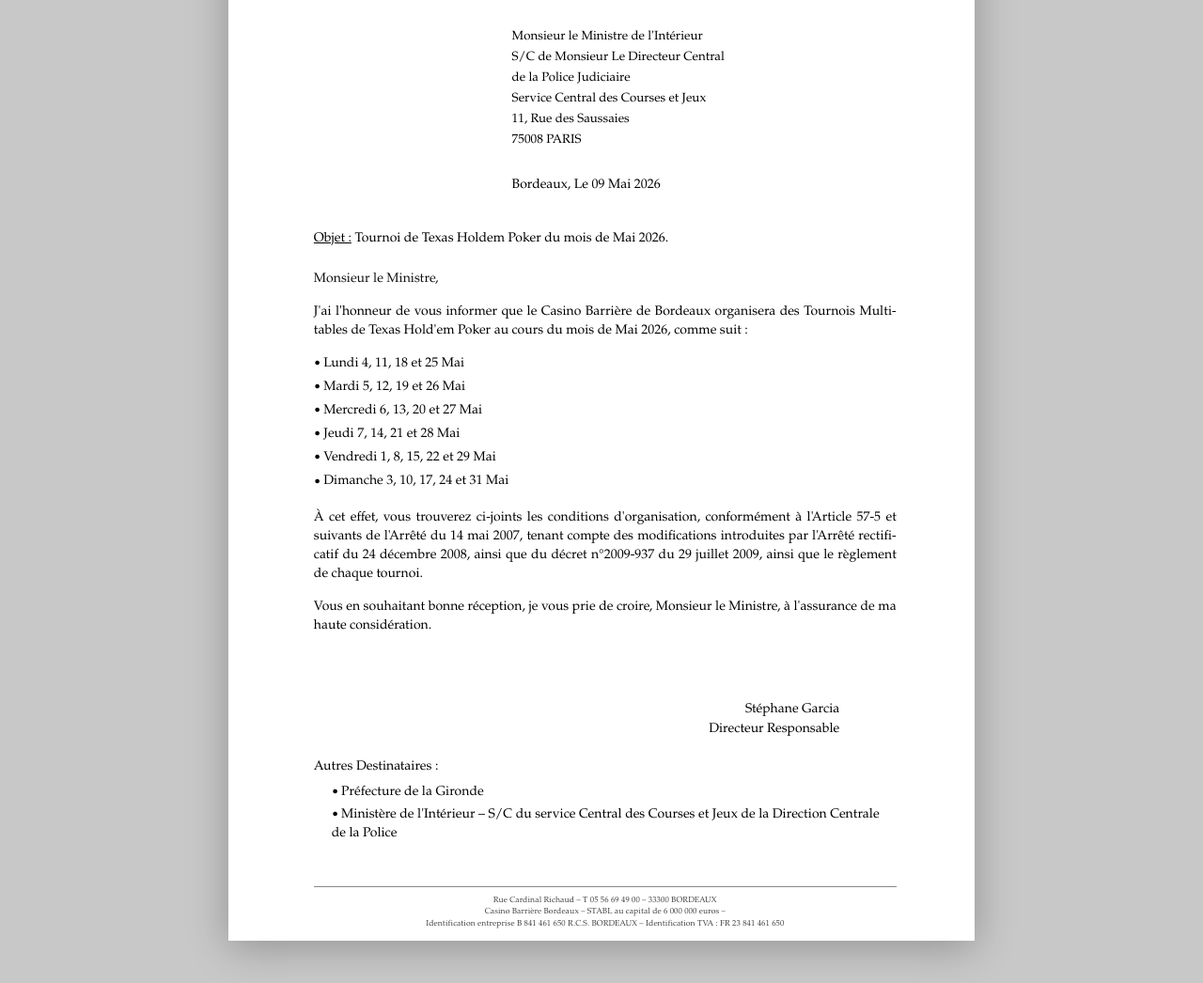
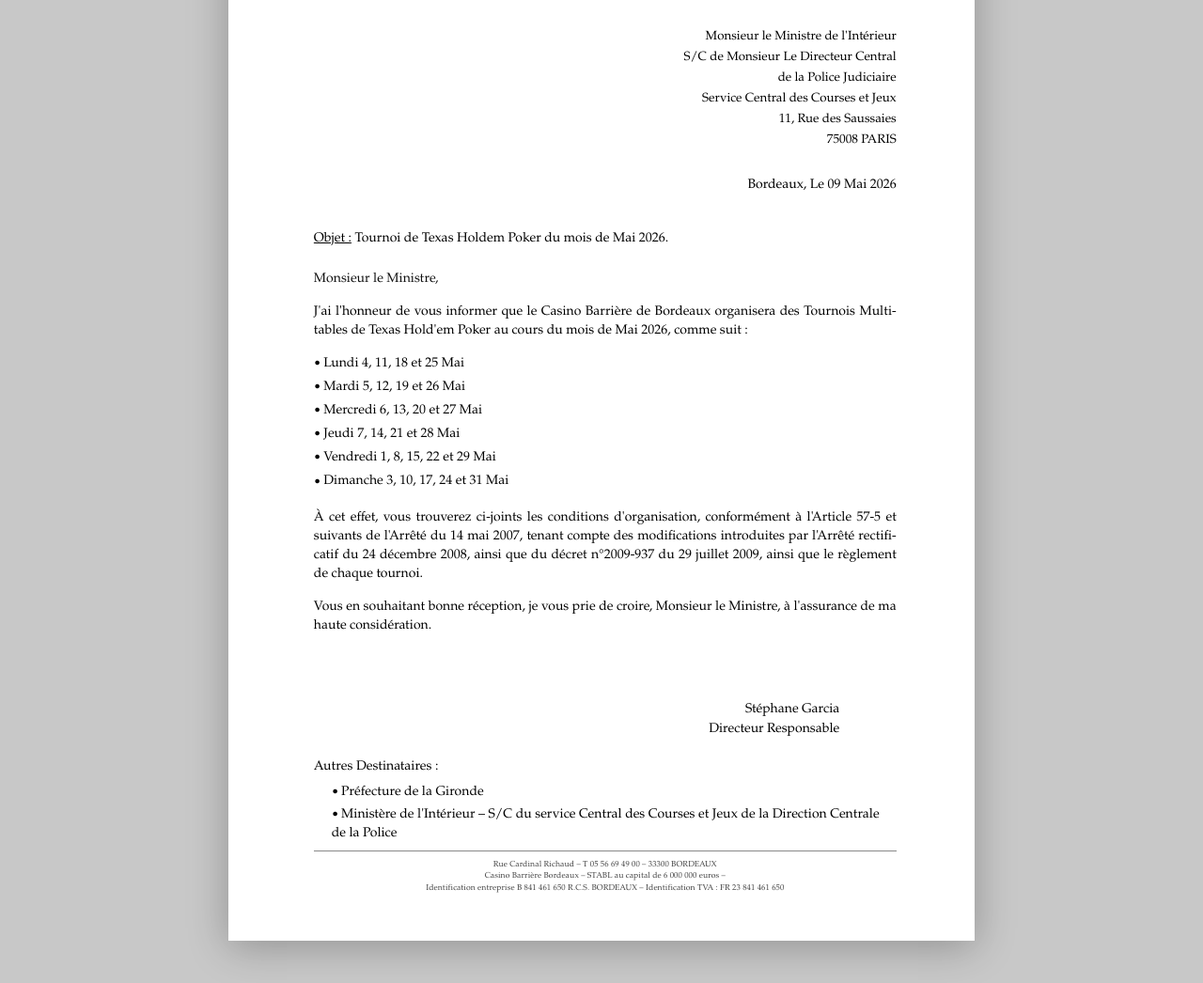
Before and after one commit to Fideliuss/gestion-tournois, a plain HTML site: page courriers.html in a window 1280 px wide. Shown: the part 954-2000 px from the top of the page at 94% size. Drawn offline with nearby package versions, Linux system fonts and the light colour scheme.

Commit message:
fix(courriers): destinataire collé à droite, footer remonté (padding-bottom + spacer 4mm)

```diff
--- a/courriers.css
+++ b/courriers.css
@@ -57,7 +57,7 @@
   color: #111;
   width: 210mm;
   height: 297mm;
-  padding: 18mm 22mm 0 24mm;
+  padding: 18mm 22mm 10mm 24mm;
 
   /* Garamond → Book Antiqua → Times New Roman (disponible partout) */
   font-family: 'Garamond', 'EB Garamond', 'Book Antiqua', 'Palatino Linotype', 'Times New Roman', serif;
@@ -73,8 +73,8 @@
 
 /* ── En-tête : logo gauche / destinataire+date droite ── */
 .letter-header {
-  display: grid;
-  grid-template-columns: 34% 66%;
+  display: flex;
+  justify-content: space-between;
   align-items: flex-start;
   margin-bottom: 10mm;
 }
@@ -87,7 +87,9 @@
 .letter-header-right {
   display: flex;
   flex-direction: column;
+  align-items: flex-end;
   padding-top: 22mm;
+  text-align: right;
 }
 
 .letter-recipient {
@@ -184,7 +186,7 @@
 }
 
 /* ── Espaceur flexible ── */
-.letter-spacer { flex: 1; max-height: 12mm; }
+.letter-spacer { flex: 1; max-height: 4mm; }
 
 /* ── Pied de page ── */
 .letter-footer {
@@ -212,7 +214,7 @@
     margin: 0;
     width: 210mm;
     height: 297mm;
-    padding: 18mm 22mm 0 24mm;
+    padding: 18mm 22mm 10mm 24mm;
     overflow: hidden;
   }
 
```
